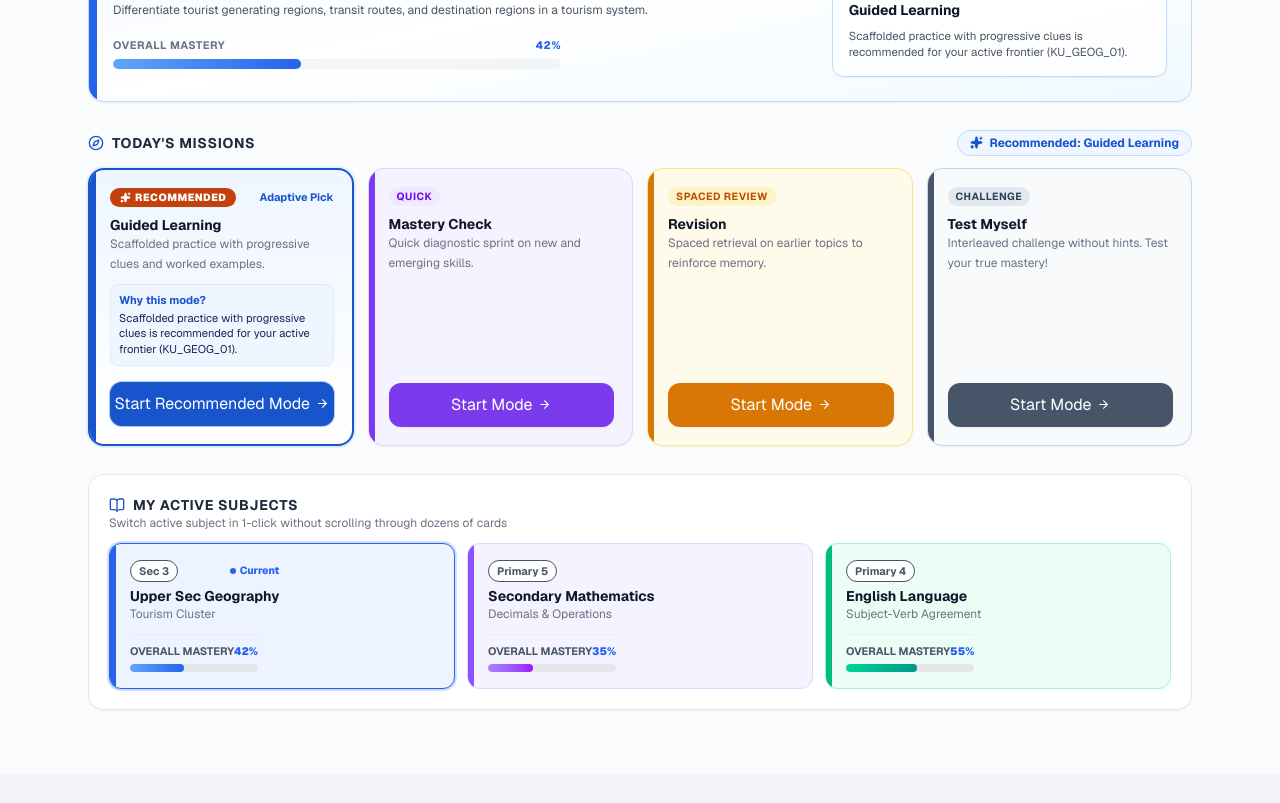
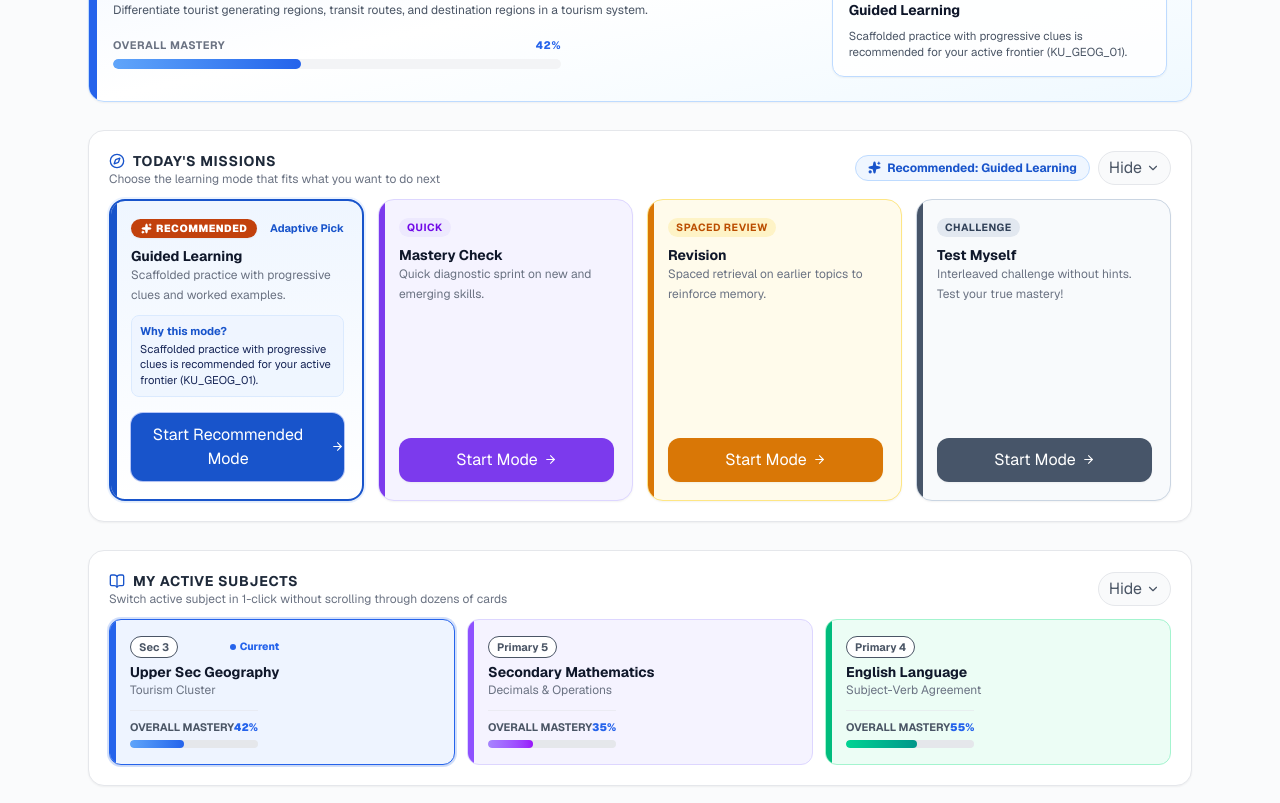
Before and after one commit to soojh007/the-new-als, a Next.js app: page /student in a window 1280 px wide. Shown: the part 560-1363 px from the top of the page. Before the commit the page ends 1334 px from the top, so only its background shows below. Built offline with nearby package versions, Linux system fonts and the light colour scheme.

Commit message:
Group dashboard sections into collapsible blocks

```diff
--- a/app/student/page.tsx
+++ b/app/student/page.tsx
@@ -85,6 +85,8 @@ export default function StudentPortalPage() {
   const [tempTargetValue, setTempTargetValue] = useState<number>(2);
   const [showRepairDetails, setShowRepairDetails] = useState(false);
   const [darkMode, setDarkMode] = useState(false);
+  const [showMissionsBlock, setShowMissionsBlock] = useState(true);
+  const [showSubjectsBlock, setShowSubjectsBlock] = useState(true);
 
   // Streak & Comeback Resilience data
   const [streakDays, setStreakDays] = useState(3);
@@ -875,20 +877,41 @@ export default function StudentPortalPage() {
           {/* ------------------------------------------------------------- */}
           {/* 5. TODAY'S MISSIONS: CLEARLY HIGHLIGHTING RECOMMENDED MODE */}
           {/* ------------------------------------------------------------- */}
-          <section className="space-y-3">
-            <div className="flex flex-wrap items-center justify-between gap-2">
-              <h3 className="text-sm font-bold uppercase tracking-wider text-gray-800 flex items-center gap-2">
-                <Compass size={16} className="text-[#1854cb]" />
-                <span>Today&apos;s Missions</span>
-              </h3>
-
-              {/* AI Recommendation Indicator */}
-              <div className="flex items-center gap-1.5 text-xs font-bold text-[#1854cb] bg-blue-50 px-3 py-1 rounded-full border border-blue-200">
-                <Sparkles size={13} className="fill-[#1854cb]" />
-                <span>Recommended: {recommendedLoopInfo.title}</span>
+          <section className="bg-white rounded-2xl p-5 shadow-xs border border-gray-200 space-y-3">
+            <div className="flex flex-wrap items-start justify-between gap-3">
+              <div>
+                <h3 className="text-sm font-bold uppercase tracking-wider text-gray-800 flex items-center gap-2">
+                  <Compass size={16} className="text-[#1854cb]" />
+                  <span>Today&apos;s Missions</span>
+                </h3>
+                <p className="text-xs text-gray-500">
+                  Choose the learning mode that fits what you want to do next
+                </p>
+              </div>
+
+              <div className="flex flex-wrap items-center gap-2">
+                {/* AI Recommendation Indicator */}
+                <div className="flex items-center gap-1.5 text-xs font-bold text-[#1854cb] bg-blue-50 px-3 py-1 rounded-full border border-blue-200">
+                  <Sparkles size={13} className="fill-[#1854cb]" />
+                  <span>Recommended: {recommendedLoopInfo.title}</span>
+                </div>
+
+                <button
+                  type="button"
+                  onClick={() => setShowMissionsBlock((shown) => !shown)}
+                  aria-expanded={showMissionsBlock}
+                  className="inline-flex items-center gap-1 rounded-full border border-gray-200 bg-gray-50 px-2.5 py-1 text-xs font-bold text-gray-600 hover:border-blue-300 hover:bg-blue-50 hover:text-[#1854cb] transition"
+                >
+                  <span>{showMissionsBlock ? "Hide" : "Show"}</span>
+                  <ChevronRight
+                    size={14}
+                    className={`transition-transform ${showMissionsBlock ? "rotate-90" : ""}`}
+                  />
+                </button>
               </div>
             </div>
 
+            {showMissionsBlock && (
             <div className="grid grid-cols-1 sm:grid-cols-2 lg:grid-cols-4 gap-3.5">
               {[
                 {
@@ -1009,6 +1032,7 @@ export default function StudentPortalPage() {
                 );
               })}
             </div>
+            )}
           </section>
 
           {/* ------------------------------------------------------------- */}
@@ -1025,8 +1049,21 @@ export default function StudentPortalPage() {
                   Switch active subject in 1-click without scrolling through dozens of cards
                 </p>
               </div>
+              <button
+                type="button"
+                onClick={() => setShowSubjectsBlock((shown) => !shown)}
+                aria-expanded={showSubjectsBlock}
+                className="inline-flex items-center gap-1 rounded-full border border-gray-200 bg-gray-50 px-2.5 py-1 text-xs font-bold text-gray-600 hover:border-blue-300 hover:bg-blue-50 hover:text-[#1854cb] transition"
+              >
+                <span>{showSubjectsBlock ? "Hide" : "Show"}</span>
+                <ChevronRight
+                  size={14}
+                  className={`transition-transform ${showSubjectsBlock ? "rotate-90" : ""}`}
+                />
+              </button>
             </div>
 
+            {showSubjectsBlock && (
             <div className="grid grid-cols-1 sm:grid-cols-3 gap-3">
               {[
                 {
@@ -1104,6 +1141,7 @@ export default function StudentPortalPage() {
                 );
               })}
             </div>
+            )}
           </section>
 
           {/* ------------------------------------------------------------- */}
```
